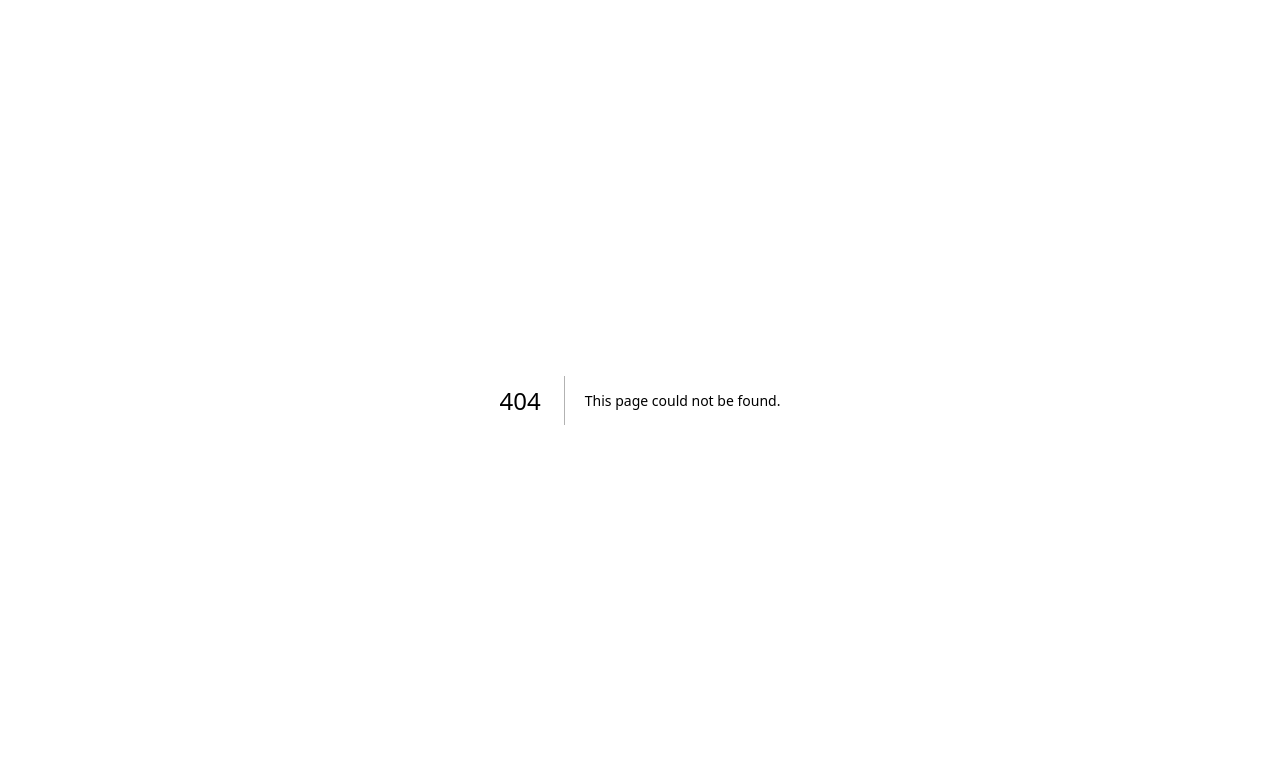
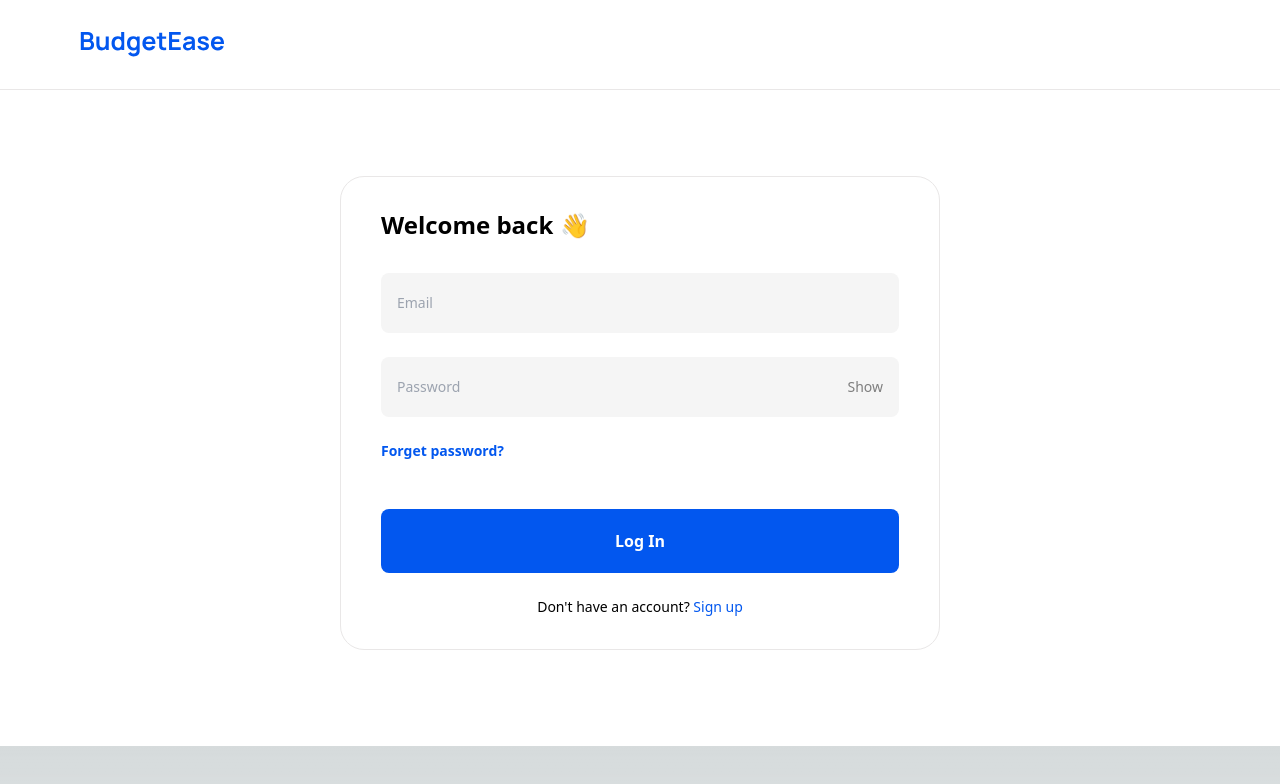
Before and after one commit to Hemdee1/hackops-budgetease, a Next.js app: page /login in a window 1280 px wide. Before the commit this address had no page. Shown: the top 784 px of the page. Built offline with nearby package versions, Linux system fonts and the light colour scheme.

Commit message:
added login page

```diff
--- /dev/null
+++ b/src/pages/login.tsx
@@ -0,0 +1,71 @@
+import AuthHeader from "@/components/authHeader";
+import Link from "next/link";
+import { useRouter } from "next/router";
+import { FormEvent, useState } from "react";
+
+const Page = () => {
+  const [password, setPassword] = useState("");
+  const [email, setEmail] = useState("");
+
+  const [showPassword, setShowPassword] = useState(false);
+
+  const handleSubmit = () => {};
+
+  return (
+    <div className="py-24 bg-white text-black">
+      <AuthHeader />
+
+      <div className="w-[600px] mt-20 max-w-full mx-auto border-gray4 border  rounded-3xl px-5 sm:px-10 py-8">
+        <h2 className="text-2xl font-bold">Welcome back 👋</h2>
+        <form onSubmit={handleSubmit} className="mt-8 space-y-6">
+          <input
+            type="email"
+            className="bg-[#F5F5F5] px-4 py-5 rounded-lg w-full text-sm"
+            placeholder="Email"
+            value={email}
+            onChange={(e) => setEmail(e.target.value)}
+            required
+          />
+          <div className="relative">
+            <input
+              type={showPassword ? "text" : "password"}
+              className="bg-[#F5F5F5] px-4 py-5 rounded-lg w-full text-sm"
+              placeholder="Password"
+              value={password}
+              onChange={(e) => setPassword(e.target.value)}
+              required
+            />
+            <button
+              type="button"
+              onClick={() => setShowPassword((prev) => !prev)}
+              className="text-[#7E7E7E] text-sm font-medium absolute right-4 top-1/2 -mt-2.5"
+            >
+              {showPassword ? "Hide" : "Show"}
+            </button>
+          </div>
+
+          <Link
+            href="/create/forget-password"
+            className="text-sm text-primary font-semibold block"
+          >
+            Forget password?
+          </Link>
+
+          <div>
+            <button className="w-full py-5 rounded-lg bg-primary font-bold text-center text-white mt-6">
+              Log In
+            </button>
+          </div>
+          <p className="text-sm text-center font-medium">
+            Don&apos;t have an account?{" "}
+            <Link href="/create" className="text-primary">
+              Sign up
+            </Link>
+          </p>
+        </form>
+      </div>
+    </div>
+  );
+};
+
+export default Page;
```
